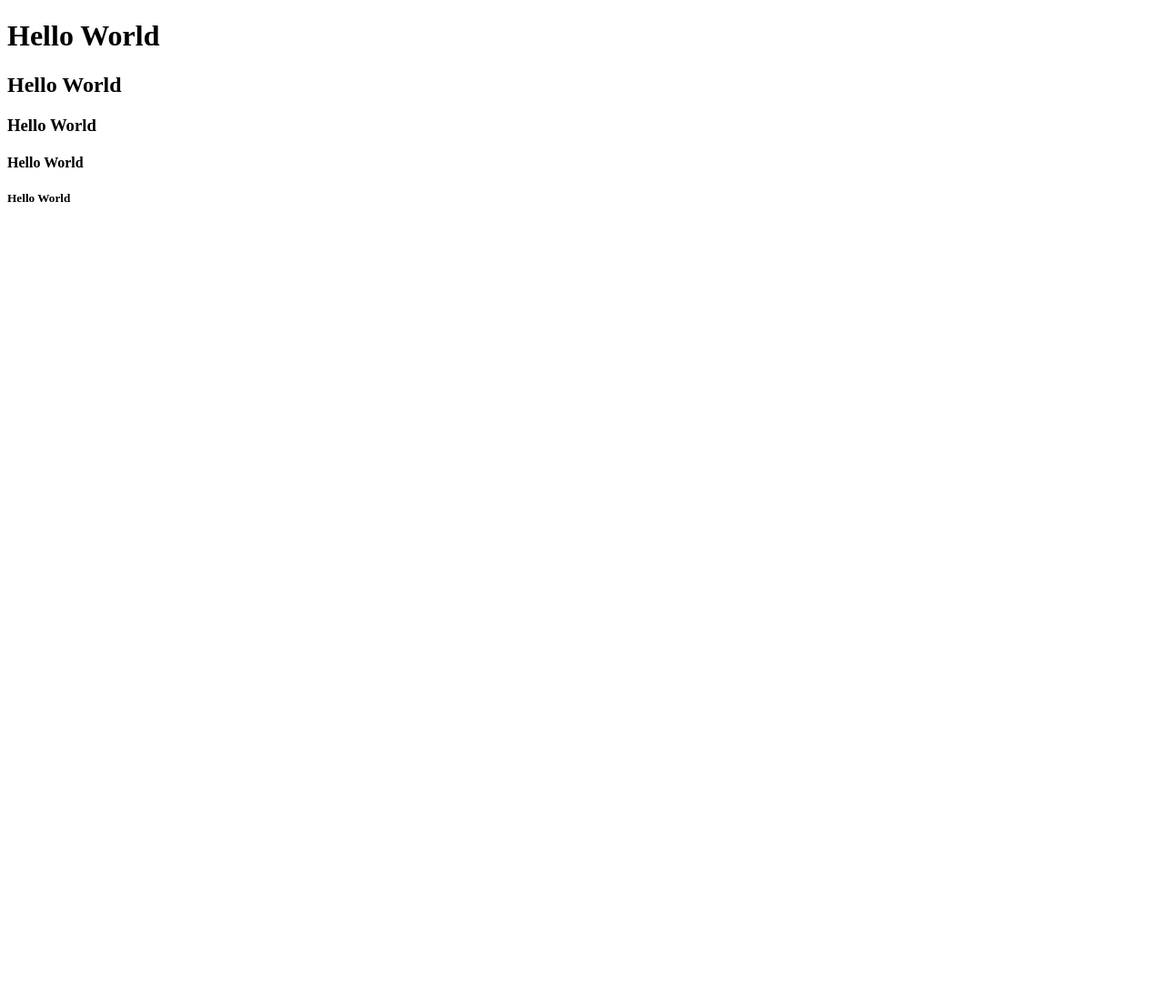
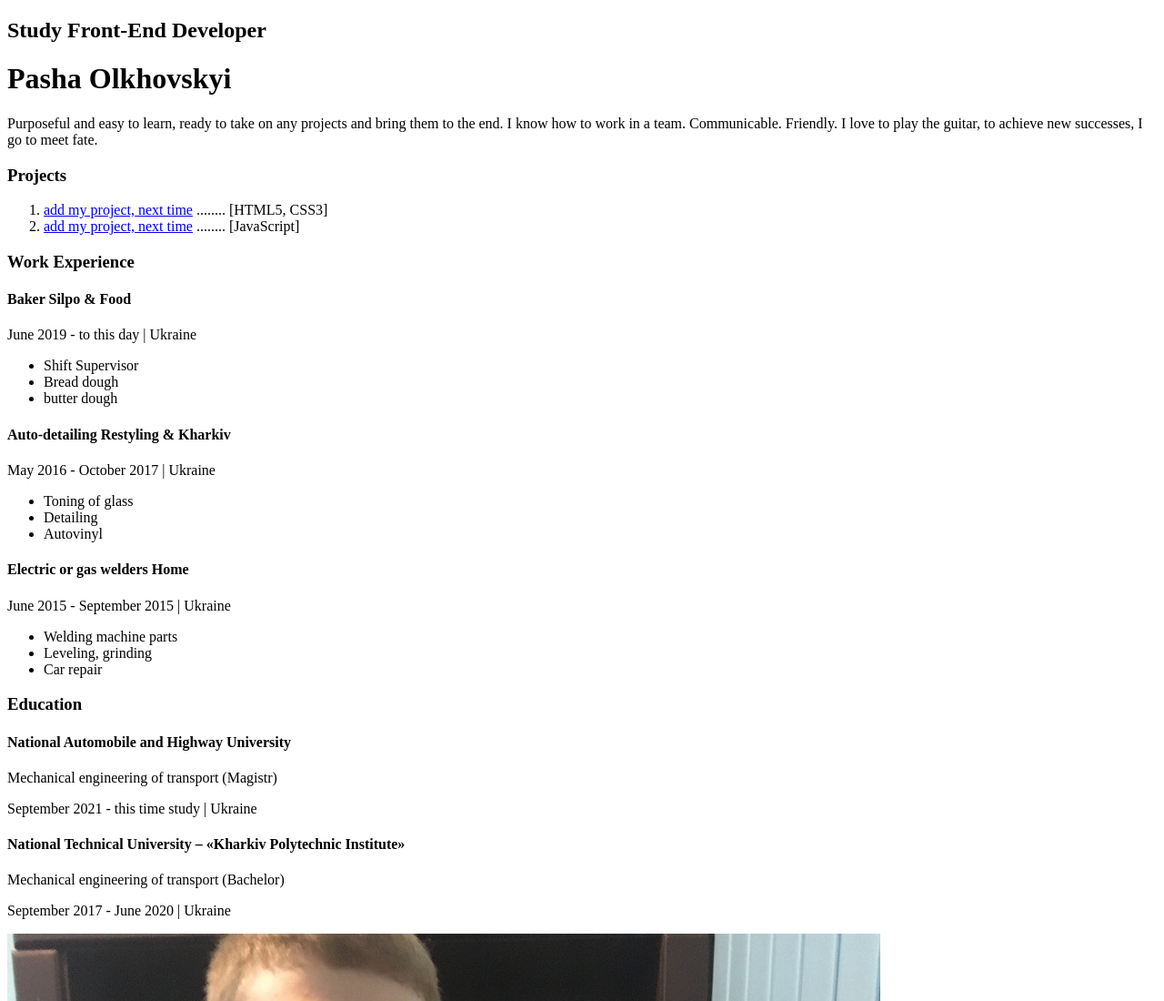
Before and after one commit to CeleronPasha/resume, a plain HTML site: page index.html in a window 1280 px wide. Shown: the top 1100 px of the page at 91% size. Before the commit the page ends 800 px from the top, so only its background shows below. Drawn offline with Linux system fonts and the light colour scheme.

Commit message:
my-resume-steps-2-finished

```diff
--- a/index.html
+++ b/index.html
@@ -7,10 +7,163 @@
     </head>
 
     <body>
-        <h1>Hello World</h1>
-        <h2>Hello World</h2>
-        <h3>Hello World</h3>
-        <h4>Hello World</h4>
-        <h5>Hello World</h5>
+        <!--Main container-->
+        <div>
+
+            <!--Main content sections-->
+            <div>
+
+                <!--About me sections-->
+                <div>
+                    <h2>Study Front-End Developer</h2>
+                    <h1>Pasha Olkhovskyi</h1>
+                    <p>
+                        Purposeful and easy to learn, ready to take on any projects and bring them to the end.
+                        I know how to work in a team. Communicable. Friendly.
+                        I love to play the guitar, to achieve new successes, I go to meet fate.
+                    </p>
+                </div>
+
+                <!--My projects sections-->
+                <div>
+                    <h3>Projects</h3>
+                    <ol>
+                        <li>
+                            <a href="add my project, next time" target="_blank" title="название проекта">add my project, next time</a>
+                            <span>........</span>
+                            <span>[HTML5, CSS3]</span>
+                        </li>
+                        <li>
+                            <a href="add my project, next time" target="_blank" title="название проекта">add my project, next time</a>
+                            <span>........</span>
+                            <span>[JavaScript]</span>
+                        </li>
+                    </ol>
+                </div>
+
+                <!--My work expireenc sections-->
+                <div>
+                    <h3>Work Experience</h3>
+
+                    <!--Compainy work 3-->
+                    <div>
+                        <h4>Baker Silpo & Food</h4>
+                        <p>
+                            June 2019 - to this day | Ukraine
+                        </p>
+
+                        <ul>
+                            <li>Shift Supervisor</li>
+                            <li>Bread dough</li>
+                            <li>butter dough</li>
+                        </ul>
+                    </div>
+
+                    <!--Compainy work 2-->
+                    <div>
+                        <h4>Auto-detailing Restyling & Kharkiv</h4>
+                        <p>
+                            May 2016 - October 2017 | Ukraine
+                        </p>
+
+                        <ul>
+                            <li>Toning of glass</li>
+                            <li>Detailing</li>
+                            <li>Autovinyl</li>
+                        </ul>
+                    </div>
+
+                    <!--Compainy work 1-->
+                    <div>
+                        <h4>Electric or gas welders Home</h4>
+                        <p>
+                            June 2015 - September 2015 | Ukraine
+                        </p>
+
+                        <ul>
+                            <li>Welding machine parts</li>
+                            <li>Leveling, grinding</li>
+                            <li>Сar repair</li>
+                        </ul>
+                    </div>
+                </div>
+
+                <!--Education sections-->
+                <div>
+                    <h3>Education</h3>
+
+                    <!--University 2 Magistr-->
+                    <div>
+                        <h4>National Automobile and Highway University</h4>
+                        <p>
+                            Mechanical engineering of transport (Magistr)
+                        </p>
+                        <p>
+                            September 2021 - this time study | Ukraine
+                        </p>
+                    </div>
+
+                    <!--University 1 Bachelor-->
+                    <div>
+                        <h4>National Technical University – «Kharkiv Polytechnic Institute»</h4>
+                        <p>
+                            Mechanical engineering of transport (Bachelor)
+                        </p>
+                        <p>
+                            September 2017 - June 2020 | Ukraine
+                        </p>
+                    </div>
+                </div>
+
+            </div>
+
+            <!--SideBar sections-->
+            <aside>
+                <img src="images/itsMe.jpg" alt="My Photo">
+
+                <!--My contacts sections-->
+                <div>
+                    <h3>Contacts</h3>
+
+                    <div>
+                        <span>C:</span>
+                        <a href="tel:+380636426822" title="My numbers">+380636426822</a>
+                    </div>
+
+                    <div>
+                        <span>E:</span>
+                        <a href="mailto:celeron4ik98@gmail.com" title="My mail" target="_blank">celeron4ik98@gmail.com</a>
+                    </div>
+                </div>
+
+                <!--My Tech Skills sections-->
+                <div>
+                    <h3>Tech Skills</h3>
+
+                    <div>
+                        <ul>
+                            <li>HTML5</li>
+                            <li>CSS3</li>
+                            <li>GIT</li>
+                            <li>JavaScript</li>
+                        </ul>
+                    </div>
+                </div>
+
+                <!--My Soft Skills sections-->
+                <div>
+                    <h3>Soft Skills</h3>
+
+                    <div>
+                        <ul>
+                            <li>TeamWork</li>
+                            <li>Communication</li>
+                            <li>Ability to work with information</li>
+                            <li>Purposeful</li>
+                        </ul>
+                    </div>
+                </div>
+            </aside>
+        </div>
     </body>
 </html>
```
Also changed, not shown: images/itsMe.jpg (added).
